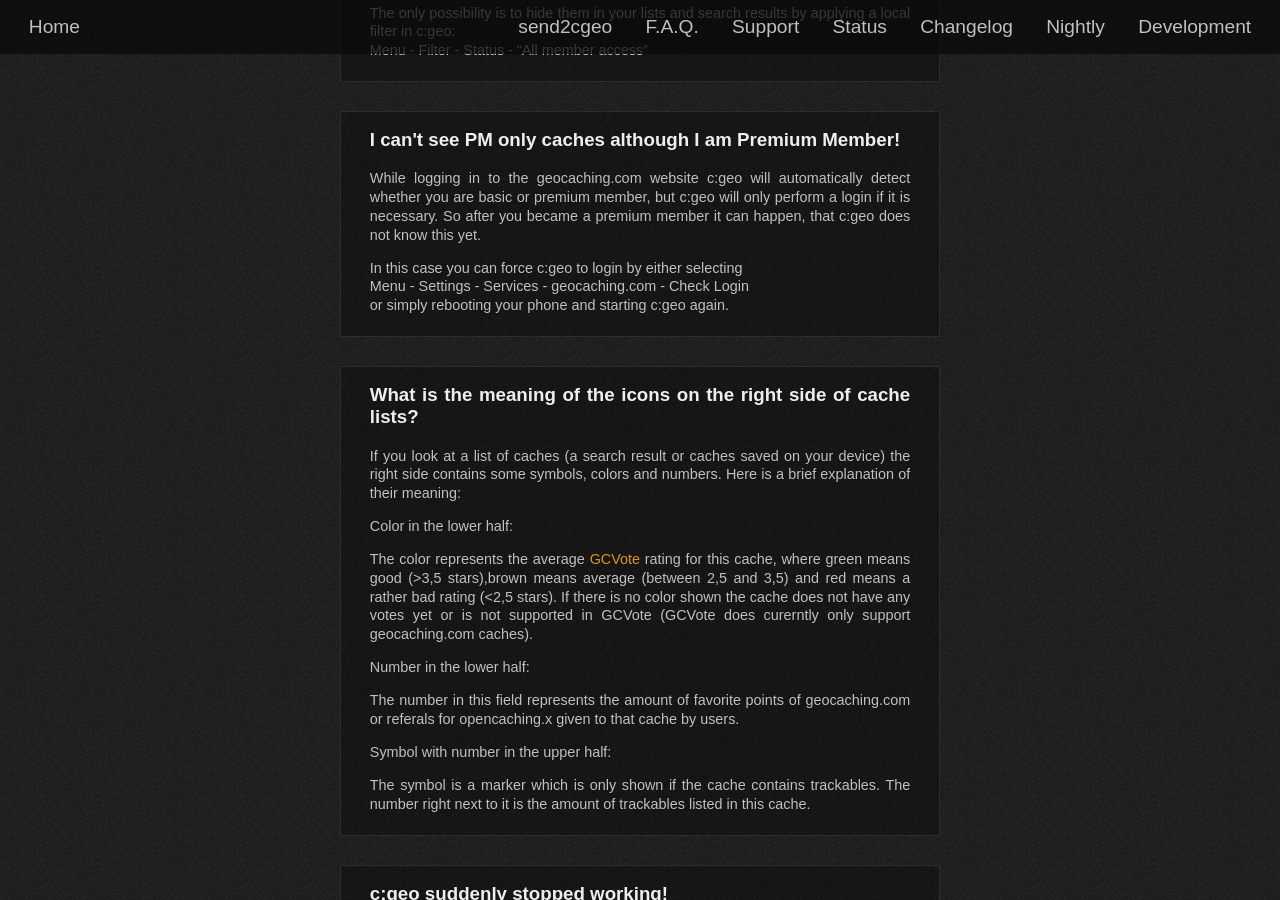
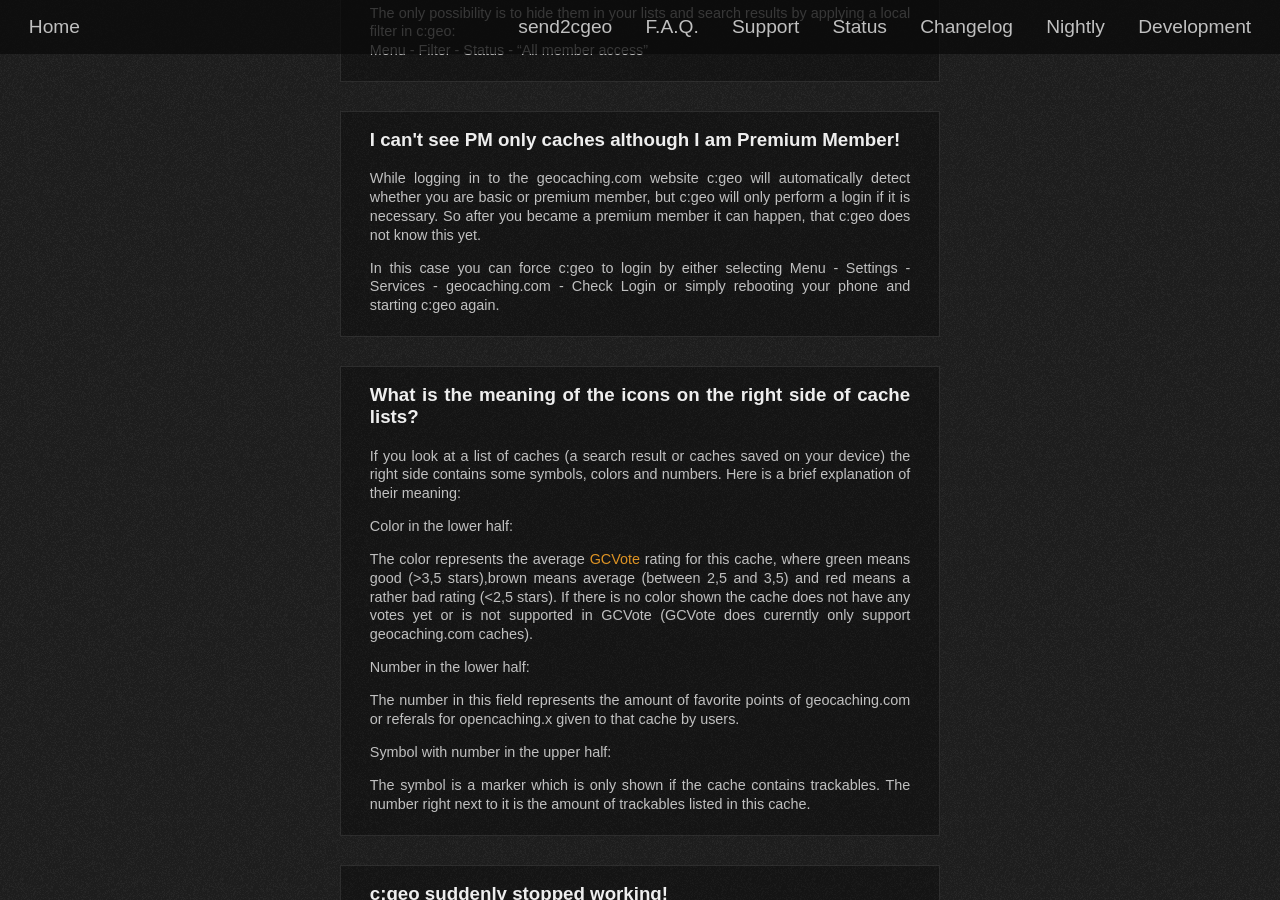
Before and after one commit to cgeo/cgeo.github.io, a Jekyll site: the page built from faq.html, in a window 1280 px wide and 900 px high, scrolled down 10906 px. Built offline with Jekyll 4.4.1, drawn with Linux system fonts in a browser that asks for light colours; some web fonts are replaced.

Commit message:
Format correction

```diff
--- a/_data/faq.yml
+++ b/_data/faq.yml
@@ -353,9 +353,7 @@
             While logging in to the geocaching.com website c:geo will automatically detect whether you are basic or premium member, but c:geo will only perform a login if it is necessary.
             So after you became a premium member it can happen, that c:geo does not know this yet.
 
-            In this case you can force c:geo to login by either selecting \\
-            Menu - Settings - Services - geocaching.com - Check Login \\
-            or simply rebooting your phone and starting c:geo again.
+            In this case you can force c:geo to login by either selecting Menu - Settings - Services - geocaching.com - Check Login or simply rebooting your phone and starting c:geo again.
 
       - title: What is the meaning of the icons on the right side of cache lists?
         content: |
```
